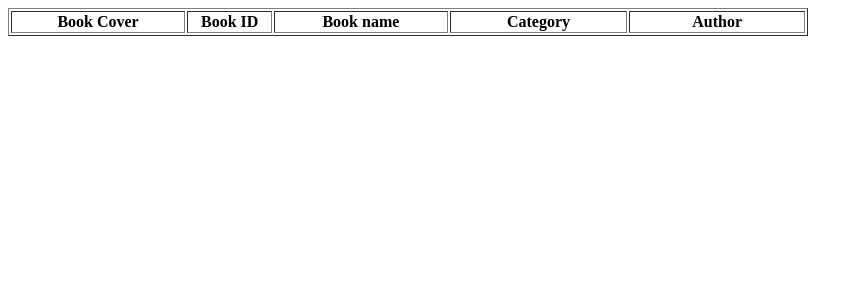
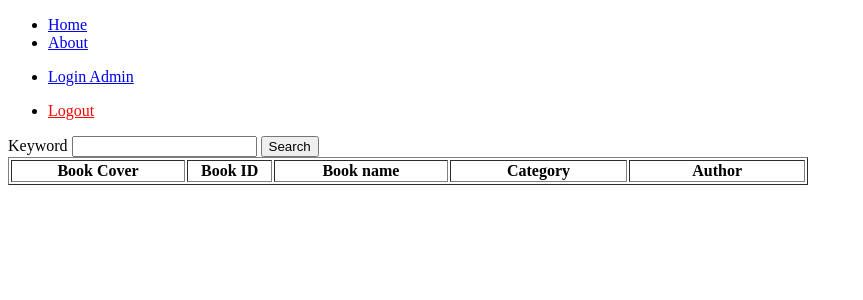
Before and after one commit to addie22/CS251-project, a PHP site: page /search.php in a window 1280 px wide. Shown: the top 300 px of the page, without its empty margins (0-863 px from the left). Run offline with PHP 8.4, Linux system fonts and the light colour scheme; the visitor is signed in with stand-in values (Sample User, id 1); data that the repository does not hold is empty.

Commit message:
update search page

```diff
--- a/byoulib/search.php
+++ b/byoulib/search.php
@@ -13,6 +13,49 @@ if (isset($_POST['search'])) {
     $query = mysqli_query($conn, $sql);
 }
 ?>
+<!DOCTYPE html>
+<html lang="en">
+
+<head>
+    <meta charset="UTF-8">
+    <meta http-equiv="X-UA-Compatible" content="IE=edge">
+    <meta name="viewport" content="width=device-width, initial-scale=1.0">
+    <title>Search | Byoulib</title>
+</head>
+
+<body>
+    <div class="nav">
+        <div class="left-group">
+            <ul>
+                <li><a href="home.php">Home</a></li>
+                <li><a href="#about">About</a></li>
+            </ul>
+        </div>
+        <div class="right-group">
+            <ul>
+                <li>
+                    <p><a href="admin/login.php">Login Admin</a></p>
+                </li>
+                <?php if (isset($_SESSION['username'])) : ?>
+                    <li>
+                        <p><a href="home.php?logout='1'" style="color: red;">Logout</a></p>
+                    </li>
+                <?php else : ?>
+                    <li>
+                        <p><a href="login.php" style="color: green;">Login</a></p>
+                    </li>
+                <?php endif ?>
+            </ul>
+        </div>
+    </div>
+    <div class="input-group">
+        <form name="frmSearch" method="post" action="search.php">
+            Keyword
+            <input name="txtKeyword" type="text" id="txtKeyword">
+            <input type="submit" name="search" value="Search">
+
+        </form>
+    </div>
     <table width="800" border="1">
         <tr>
             <th width="198">
@@ -64,7 +107,6 @@ if (isset($_POST['search'])) {
         }
         ?>
     </table>
-
 </body>
 
 </html>
```
Lines whose indentation alone changed are shown as unchanged.
